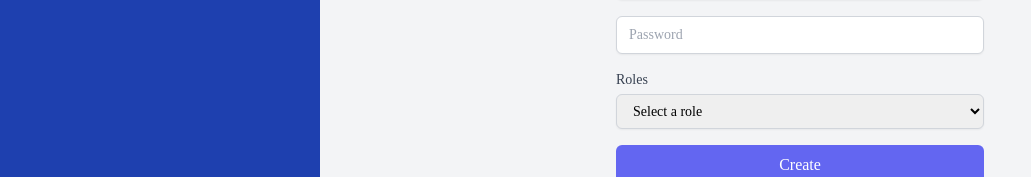
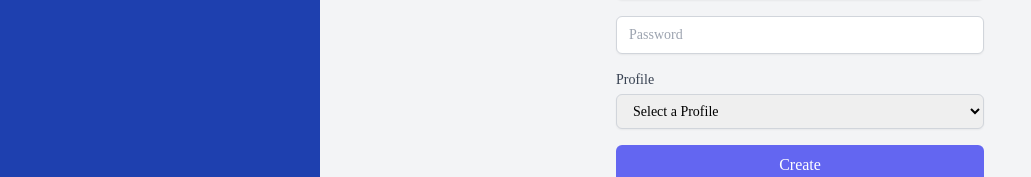
Before and after one commit to x3shiko/SIM2024Q2-Sushi-Taco, a React (Create React App) app: page /createA in a window 1280 px wide. Shown: the part 463-640 px from the top of the page, without its empty margins (0-1031 px from the left). Built offline with nearby package versions, Linux system fonts and the light colour scheme.

Commit message:
Update createaccount
Modified
- change roles to profile

```diff
--- a/src/components/DBpages/createaccount.js
+++ b/src/components/DBpages/createaccount.js
@@ -82,9 +82,9 @@
                         <input type='password' id="password" placeholder='Password' className="mt-1 block w-full px-3 py-2 border border-gray-300 rounded-md shadow-sm focus:outline-none focus:ring-indigo-500 focus:border-indigo-500 sm:text-sm" required />
                     </div>
                     <div className="my-4">
-                        <label htmlFor="roles" className="block text-sm font-medium text-gray-700">Roles</label>
+                        <label htmlFor="roles" className="block text-sm font-medium text-gray-700">Profile</label>
                         <select id="roles" value={roles} onChange={handleRoleChange} className="mt-1 block w-full px-3 py-2 border border-gray-300 rounded-md shadow-sm focus:outline-none focus:ring-indigo-500 focus:border-indigo-500 sm:text-sm" required>
-                        <option value="" disabled>Select a role</option>
+                        <option value="" disabled>Select a Profile</option>
                         <option value="buyer">Buy</option>
                         <option value="seller">Sell</option>
                         <option value="agency">Agent</option>
```
